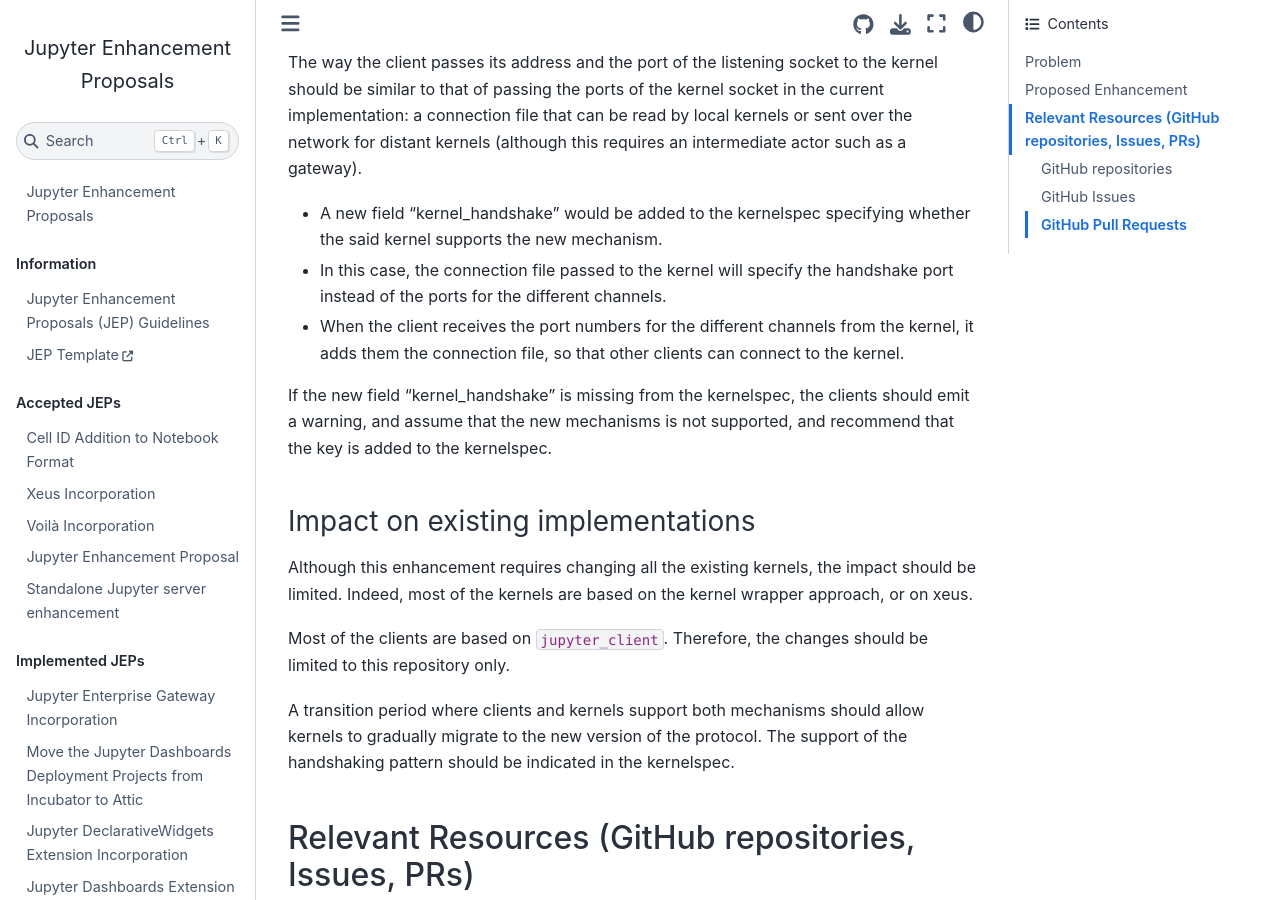
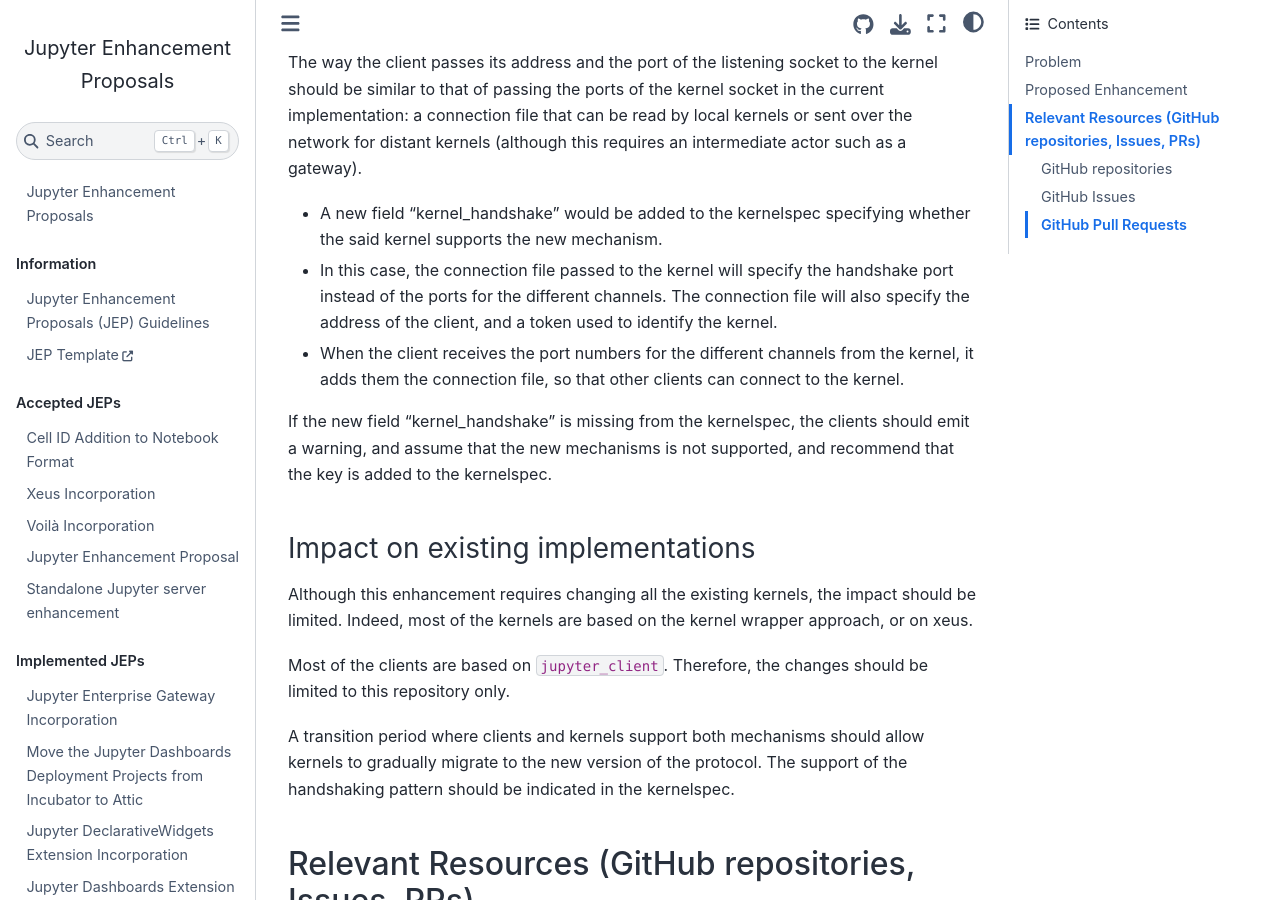
Before and after one commit to jupyter/enhancement-proposals, a Jupyter Book: the page built from jupyter-handshaking/jupyter-handshaking.md, in a window 1280 px wide and 900 px high, scrolled down 830 px. Built offline with Jupyter Book 1.0.4 settings and Sphinx 7.4.7 and the Sphinx Book theme 1.1.4, drawn with Linux system fonts in a browser that asks for light colours.

Commit message:
Updated JEP: added client address and kernel token to the connection file

```diff
--- a/jupyter-handshaking/jupyter-handshaking.md
+++ b/jupyter-handshaking/jupyter-handshaking.md
@@ -18,7 +18,7 @@
 The way the client passes its address and the port of the listening socket to the kernel should be similar to that of passing the ports of the kernel socket in the current implementation: a connection file that can be read by local kernels or sent over the network for distant kernels (although this requires an intermediate actor such as a gateway).
 
 - A new field "kernel_handshake" would be added to the kernelspec specifying whether the said kernel supports the new mechanism.
-- In this case, the connection file passed to the kernel will specify the handshake port instead of the ports for the different channels.
+- In this case, the connection file passed to the kernel will specify the handshake port instead of the ports for the different channels. The connection file will also specify the address of the client, and a token used to identify the kernel.
 - When the client receives the port numbers for the different channels from the kernel, it adds them the connection file, so that other clients can connect to the kernel.
 
 If the new field "kernel_handshake" is missing from the kernelspec, the clients should emit a warning, and assume that the new mechanisms is not supported, and recommend that the key is added to the kernelspec.
```
